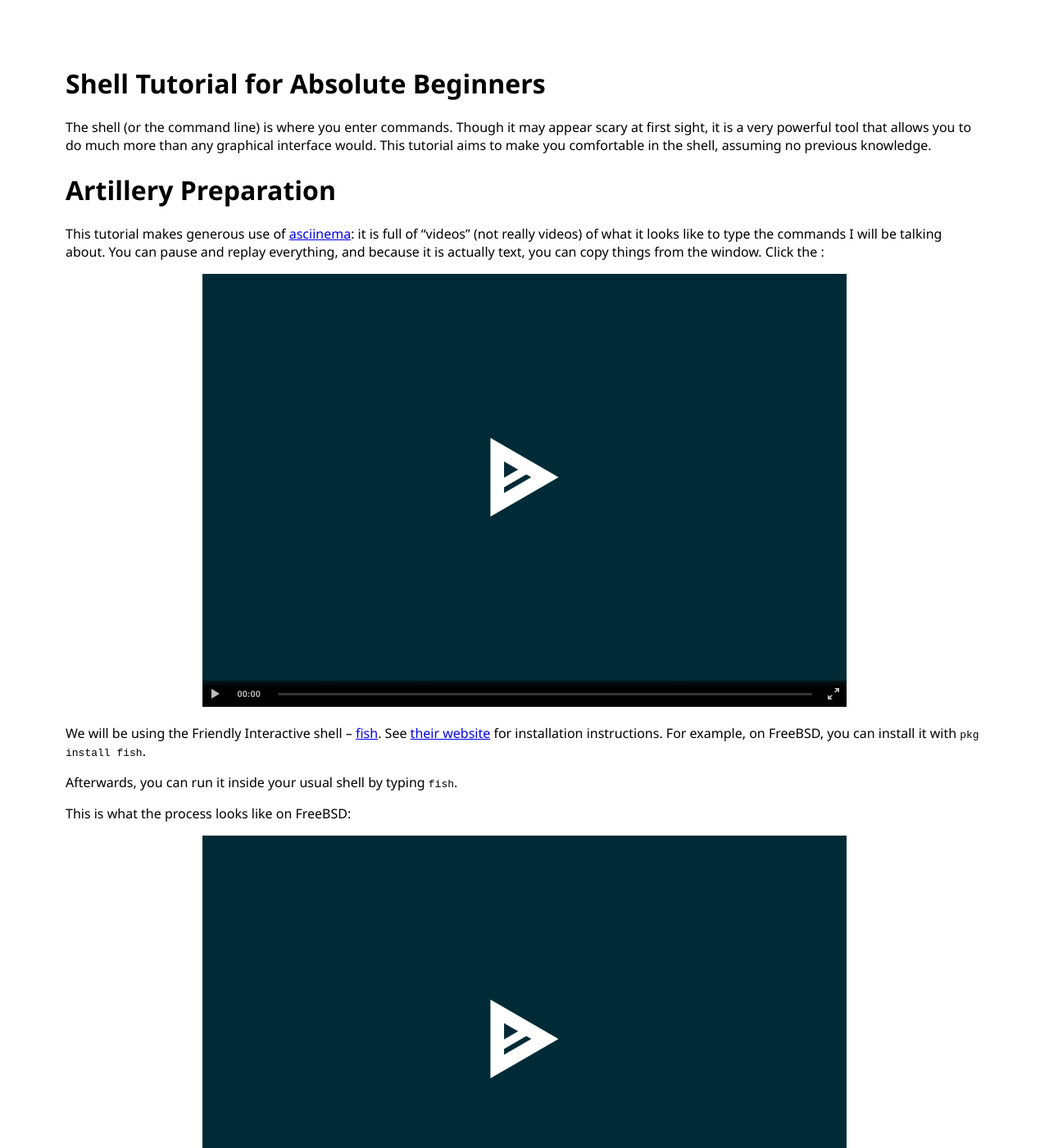
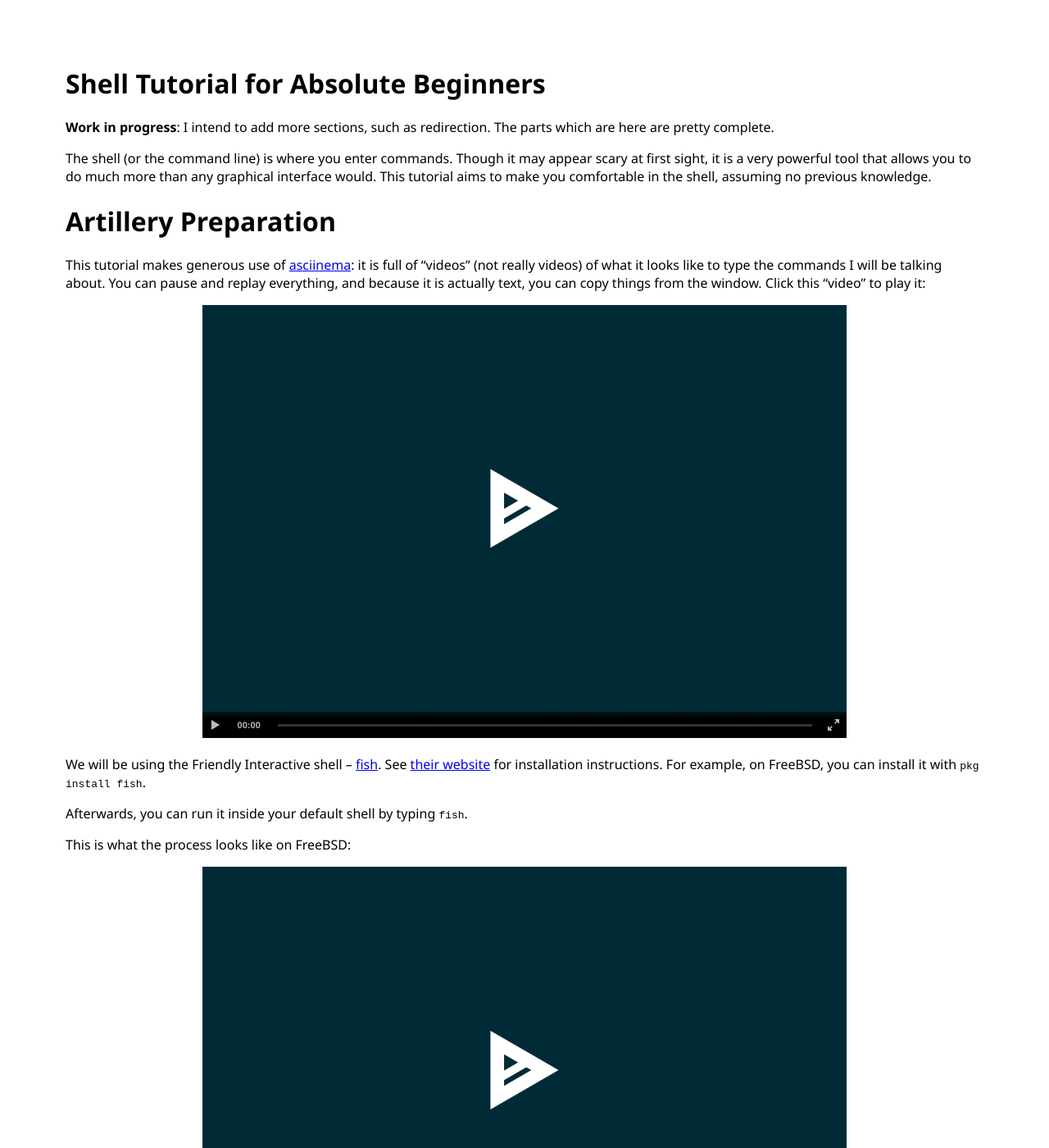
Before and after one commit to AnotherKamila/kamila.is, a Jekyll site: the page built from teaching/shell/index.md, in a window 1280 px wide and 1400 px high. Shown: the whole window at 82% size. Built offline with Jekyll 4.4.1, drawn with Linux system fonts in a browser that asks for light colours.

Commit message:
git subrepo pull teaching/shell
subrepo:
  subdir:   "teaching/shell"
  merged:   "c99f94d"
upstream:
  origin:   "git@github.com:AnotherKamila/shell-for-beginners.git"
  branch:   "master"
  commit:   "c99f94d"
git-subrepo:
  version:  "0.3.1"
  origin:   "https://github.com/ingydotnet/git-subrepo"
  commit:   "a7ee886"

```diff
--- a/teaching/shell/index.md
+++ b/teaching/shell/index.md
@@ -3,17 +3,19 @@ title: Shell Tutorial for Absolute Beginners
 add_to_head: <link rel="stylesheet" type="text/css" href="asciinema-player.css" />
 ---
 
+**Work in progress**: I intend to add more sections, such as redirection. The parts which are here are pretty complete.
+
 The shell (or the command line) is where you enter commands. Though it may appear scary at first sight, it is a very powerful tool that allows you to do much more than any graphical interface would. This tutorial aims to make you comfortable in the shell, assuming no previous knowledge.
 
 # Artillery Preparation
 
-This tutorial makes generous use of [asciinema](https://asciinema.org/): it is full of "videos" (not really videos) of what it looks like to type the commands I will be talking about. You can pause and replay everything, and because it is actually text, you can copy things from the window. Click the :
+This tutorial makes generous use of [asciinema](https://asciinema.org/): it is full of "videos" (not really videos) of what it looks like to type the commands I will be talking about. You can pause and replay everything, and because it is actually text, you can copy things from the window. Click this "video" to play it:
 
 <asciinema-player src="./cast/asciinema-demo.cast" speed="2" theme="solarized-dark" size="medium" idle-time-limit="0.2"></asciinema-player>
 
 We will be using the Friendly Interactive shell -- [fish](https://fishshell.com/). See [their website](https://fishshell.com/#platform_tabs) for installation instructions. For example, on FreeBSD, you can install it with `pkg install fish`.
 
-Afterwards, you can run it inside your usual shell by typing `fish`.
+Afterwards, you can run it inside your default shell by typing `fish`.
 
 This is what the process looks like on FreeBSD:
 
```
Also changed, not shown: 1 other file.
